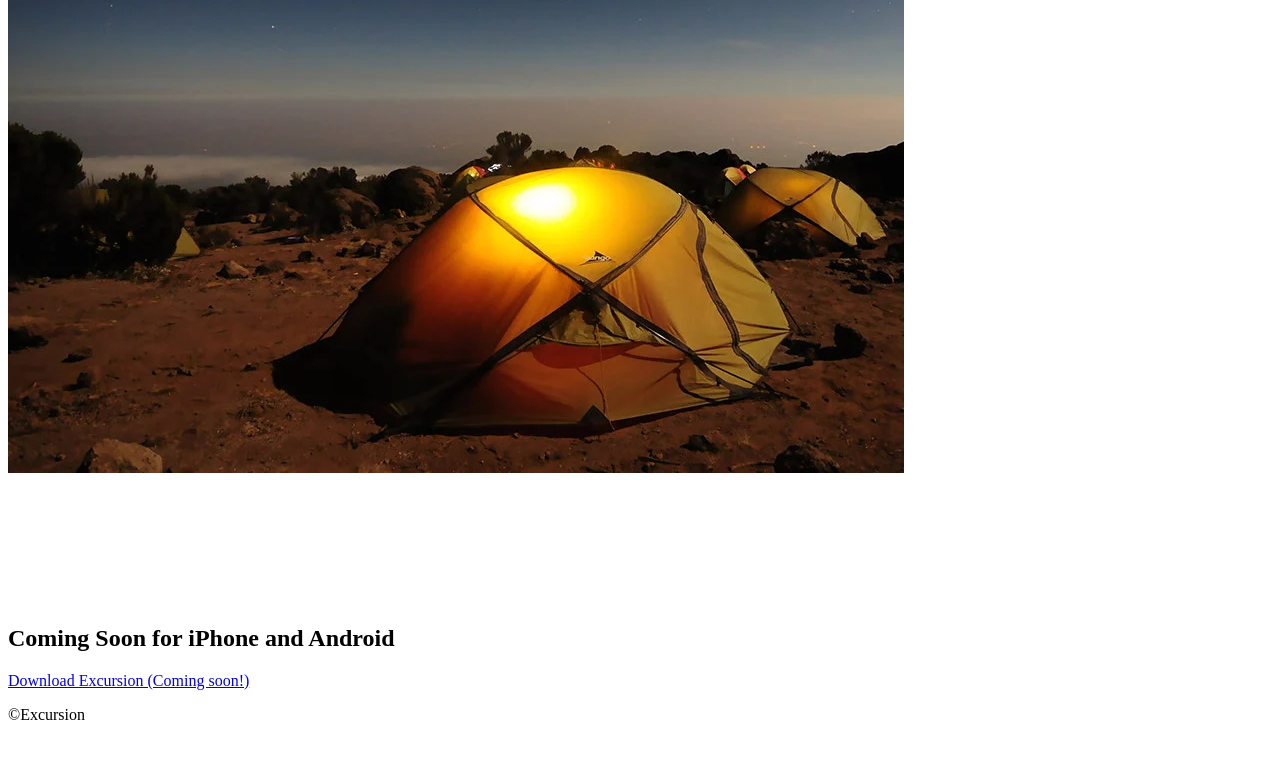
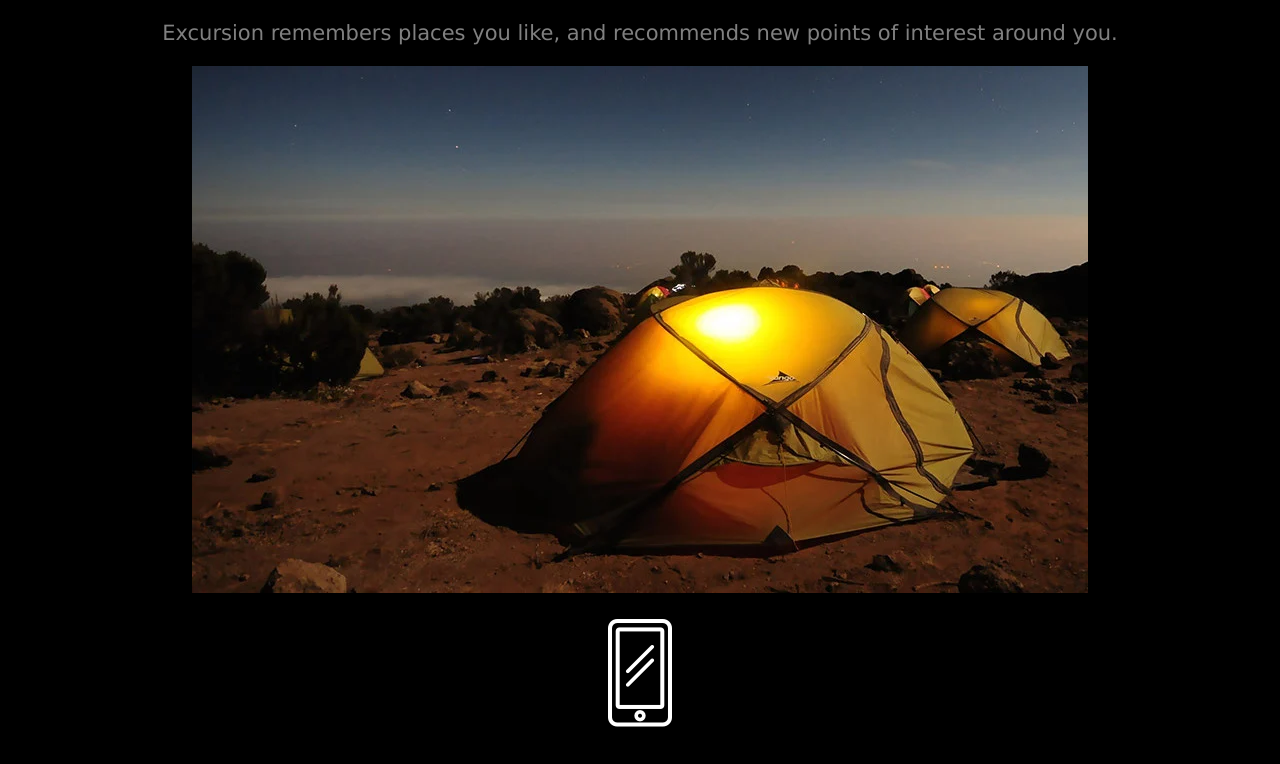
Before and after one commit to KAB837/Excursion, a plain HTML site: page index.html in a window 1280 px wide. Shown: the part 423-1187 px from the top of the page. Before the commit the page ends 1163 px from the top, so only its background shows below. Drawn offline with Linux system fonts and the light colour scheme.

Commit message:
Fix path to stylesheet

```diff
--- a/index.html
+++ b/index.html
@@ -6,7 +6,7 @@
     <meta http-equiv="X-UA-Compatible" content="IE=edge">
     <meta name="viewport" content="width=device-width, initial-scale=1.0">
     <title>Excursion</title>
-    <link rel="stylesheet" href="resources/css/styles.css">
+    <link rel="stylesheet" href="./resources/css/style.css">
 
 </head>
 
```
